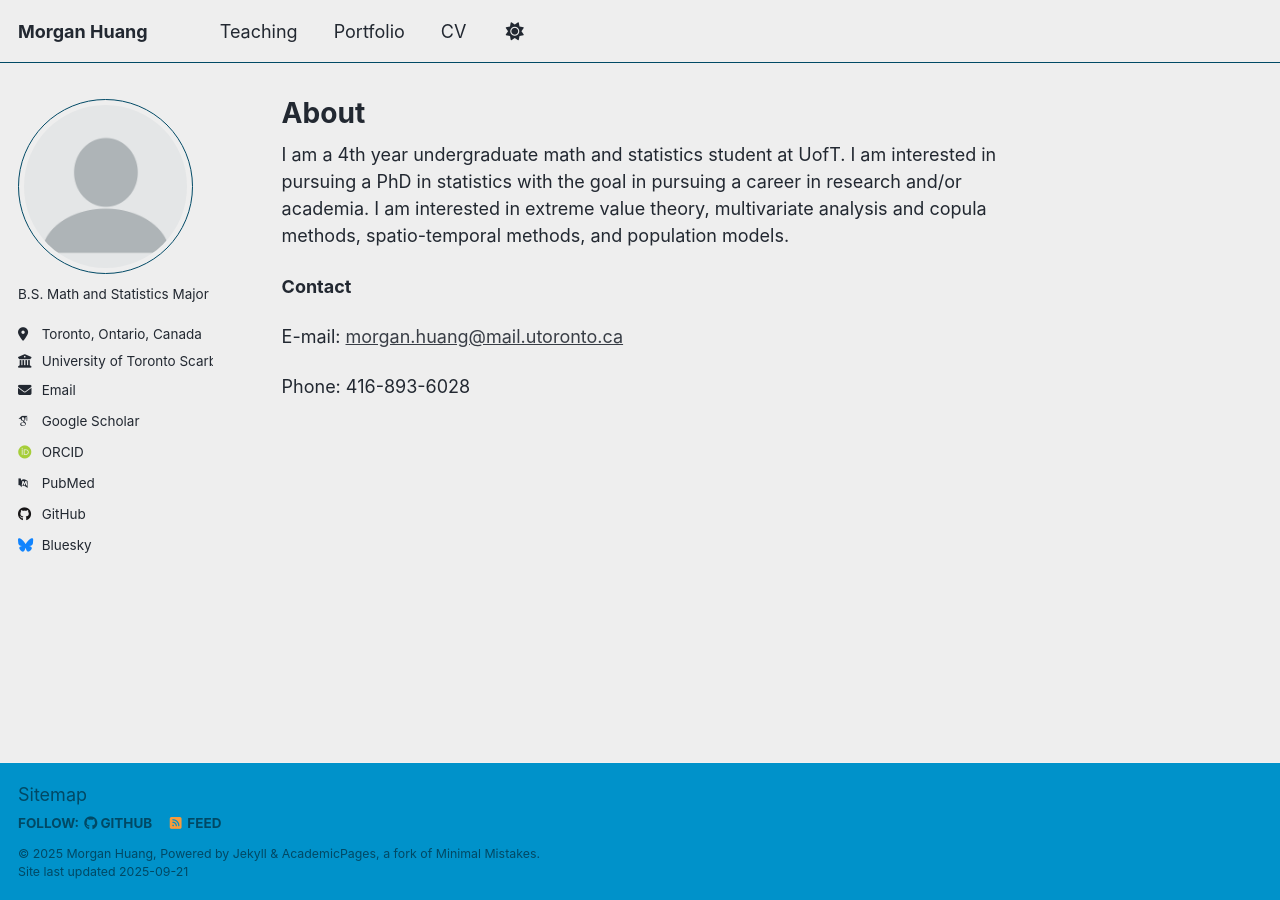
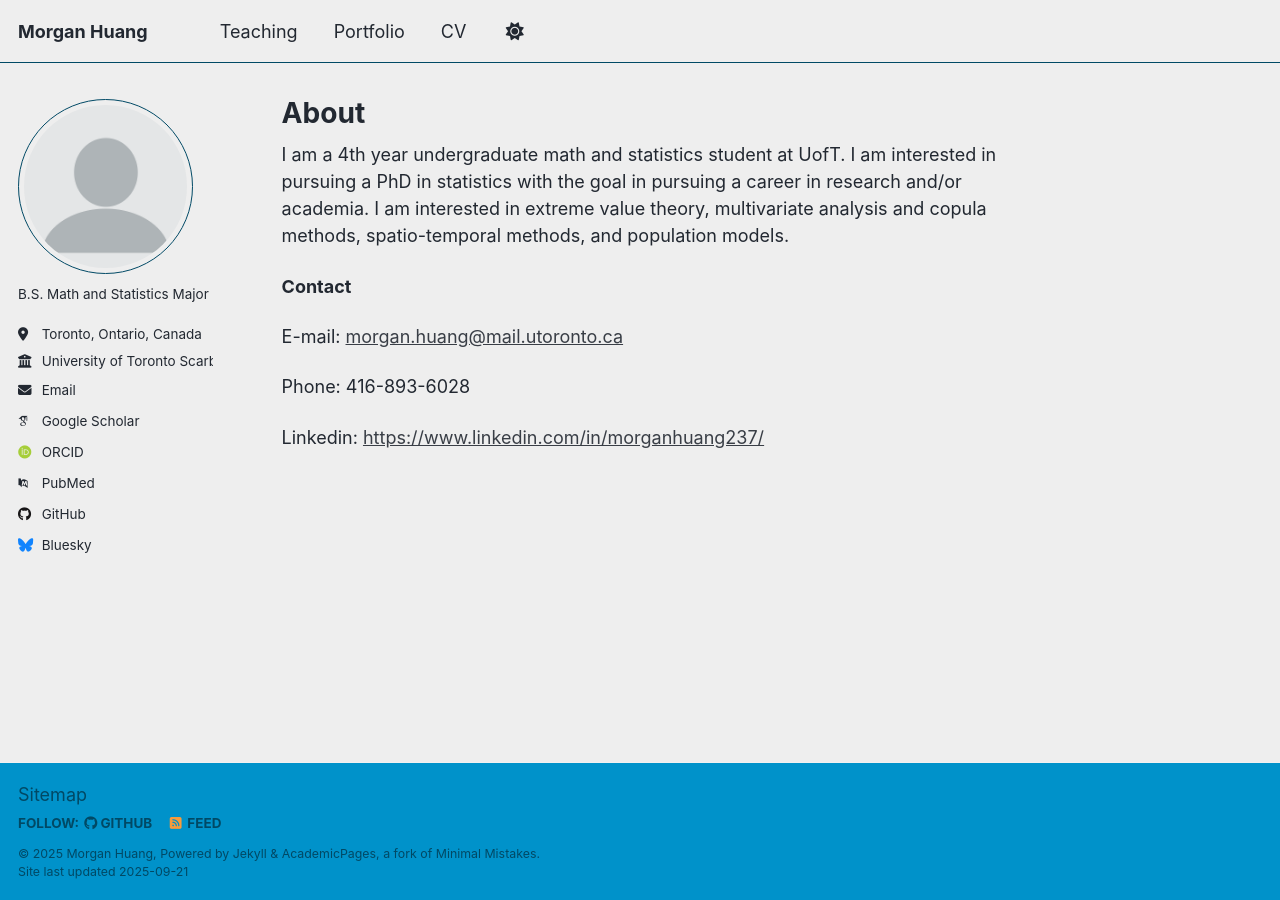
Before and after one commit to Morganh201/Morganh201.github.io, a Jekyll site: the page built from _pages/about.md, in a window 1280 px wide. Built offline with Jekyll 4.4.1, drawn with Linux system fonts in a browser that asks for light colours; some web fonts are replaced; a script that is not in the unit is left out; part of the change alters nothing that is shown.

Commit message:
Update about.md

```diff
--- a/_pages/about.md
+++ b/_pages/about.md
@@ -14,3 +14,5 @@ I am a 4th year undergraduate math and statistics student at UofT. I am interest
 E-mail: <morgan.huang@mail.utoronto.ca>
 
 Phone: 416-893-6028
+
+Linkedin: <https://www.linkedin.com/in/morganhuang237/>
```
